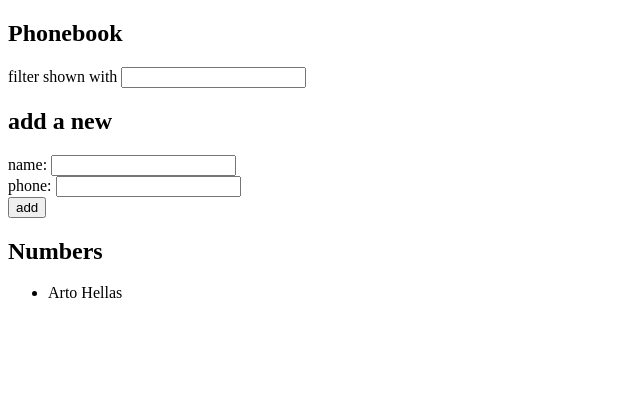
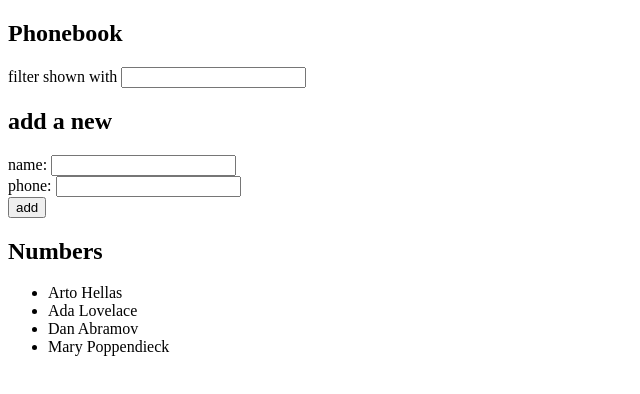
Before and after one commit to Abdul-sudo01/FSO_submissions, a React (Vite) app in the folder part2/phonebook/: page / in a window 1280 px wide. Shown: the top 394 px of the page, without its empty margins (0-640 px from the left). Built offline with nearby package versions, Linux system fonts and the light colour scheme; data requests are answered from the project's data file.

Commit message:
db.json patched (Ex 2.11)

```diff
--- /dev/null
+++ b/part2/phonebook/db.json
@@ -0,0 +1,24 @@
+ {
+  "persons":[
+    {
+      "name": "Arto Hellas",
+      "number": "040-123456",
+      "id": "1"
+    },
+    {
+      "name": "Ada Lovelace",
+      "number": "39-44-5323523",
+      "id": "2"
+    },
+    {
+      "name": "Dan Abramov",
+      "number": "12-43-234345",
+      "id": "3"
+    },
+    {
+      "name": "Mary Poppendieck",
+      "number": "39-23-6423122",
+      "id": "4"
+    }
+  ]
+}
--- a/part2/phonebook/package.json
+++ b/part2/phonebook/package.json
@@ -7,9 +7,11 @@
     "dev": "vite",
     "build": "vite build",
     "lint": "eslint .",
-    "preview": "vite preview"
+    "preview": "vite preview",
+    "server": "json-server -p 3001 db.json"
   },
   "dependencies": {
+    "axios": "^1.19.0",
     "react": "^19.2.8",
     "react-dom": "^19.2.8"
   },
@@ -22,6 +24,7 @@
     "eslint-plugin-react-hooks": "^7.1.1",
     "eslint-plugin-react-refresh": "^0.5.3",
     "globals": "^17.7.0",
+    "json-server": "^1.0.0-beta.15",
     "vite": "^8.2.0"
   }
 }
--- a/part2/phonebook/src/App.jsx
+++ b/part2/phonebook/src/App.jsx
@@ -1,7 +1,8 @@
-import { useState } from "react";
+import { useEffect, useState } from "react";
 import { Filter } from "./components/Filter";
 import { PersonForm } from "./components/PersonForm";
 import { DisplayList } from "./components/DisplayList";
+import axios from "axios";
 
 const App = () => {
   const [persons, setPersons] = useState([{ name: "Arto Hellas" }]);
@@ -9,15 +10,22 @@ const App = () => {
   const [phone, setPhone] = useState("");
   const [filter, setFilter] = useState("");
 
+  useEffect(() => {
+    axios.get("http://localhost:3001/persons").then((response) => {
+      console.log(response.data);
+      setPersons(response.data);
+    });
+  }, []);
+
   const handleFilter = (event) => setFilter(event.target.value);
 
   const addName = (event) => {
     event.preventDefault();
-    const personObject ={
-      name:newName ,
-      phone:phone ,
-     id: persons.length + 1,
-    }
+    const personObject = {
+      name: newName,
+      phone: phone,
+      id: persons.length + 1,
+    };
     const checkPerson = persons.some((person) => person.name === newName);
     if (checkPerson) {
       return alert(`${newName} already exists`);
@@ -50,7 +58,7 @@ const App = () => {
         handlePhone={handlePhone}
       />
       <h2>Numbers</h2>
-      <DisplayList persons={persons} filter={filter}  />
+      <DisplayList persons={persons} filter={filter} />
     </div>
   );
 };
```
Also changed, not shown: 1 other file (tests, documents, lock files or other folders).
